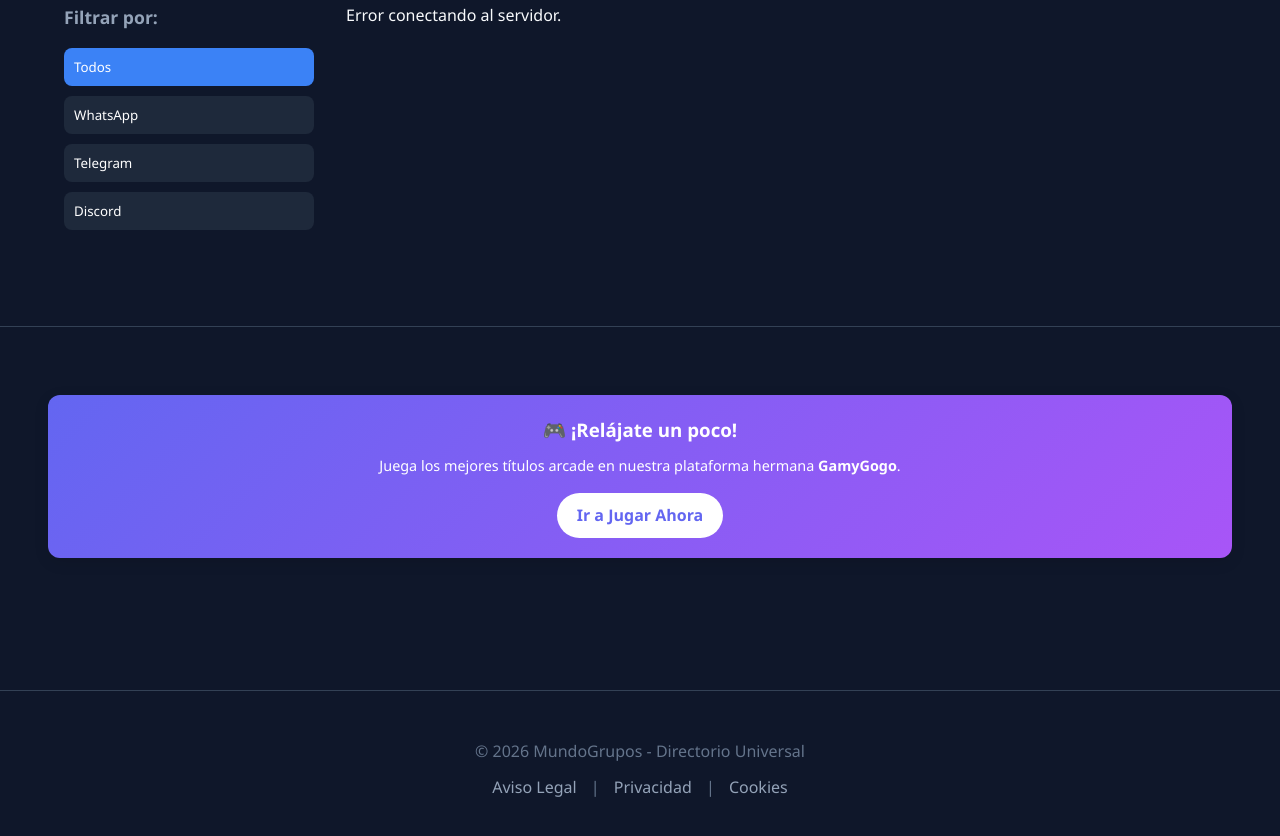
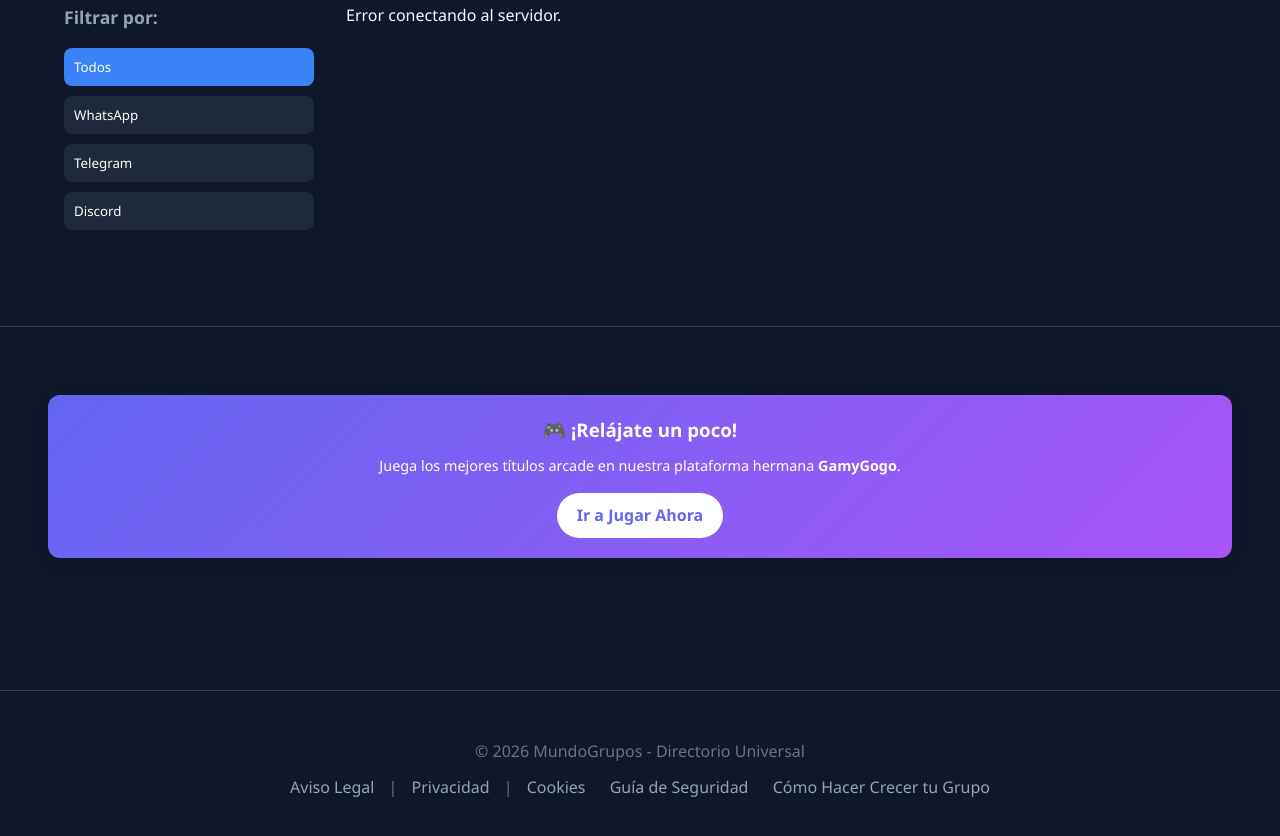
Before and after one commit to riojajosue6-boop/directorio-grupov2, a website: page index.html in a window 1280 px wide. Shown: the part 403-1239 px from the top of the page. Drawn offline with Linux system fonts and the light colour scheme; no server answers.

Commit message:
Update index.html

```diff
--- a/index.html
+++ b/index.html
@@ -126,6 +126,8 @@
             <a href="aviso-legal.html" style="color: #94a3b8; text-decoration: none; margin: 0 10px;">Aviso Legal</a> |
             <a href="privacidad.html" style="color: #94a3b8; text-decoration: none; margin: 0 10px;">Privacidad</a> |
             <a href="cookies.html" style="color: #94a3b8; text-decoration: none; margin: 0 10px;">Cookies</a>
+            <a href="cguia-seguridad.html" style="color: #94a3b8; text-decoration: none; margin: 0 10px;">Guía de Seguridad</a>
+            <a href="crecer-grupos.html" style="color: #94a3b8; text-decoration: none; margin: 0 10px;">Cómo Hacer Crecer tu Grupo</a>
         </div>
     </footer>
 
```
